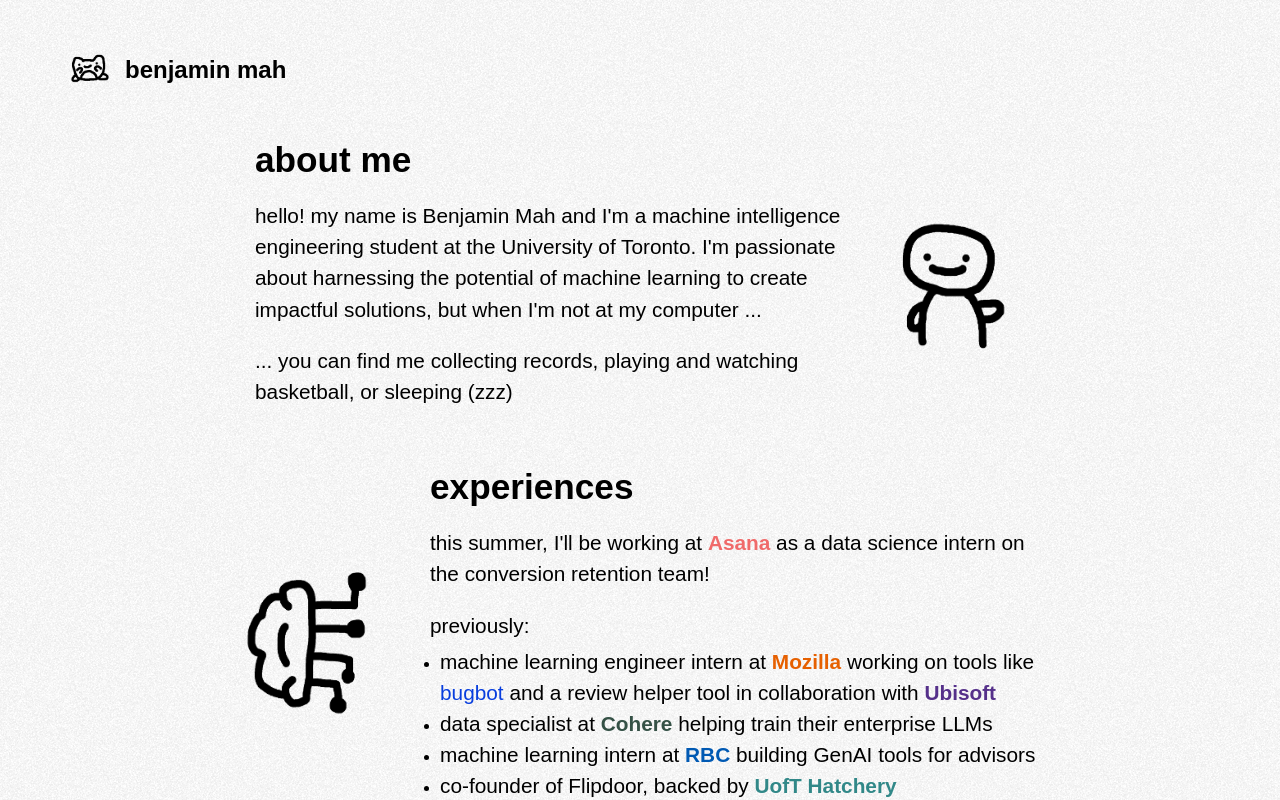
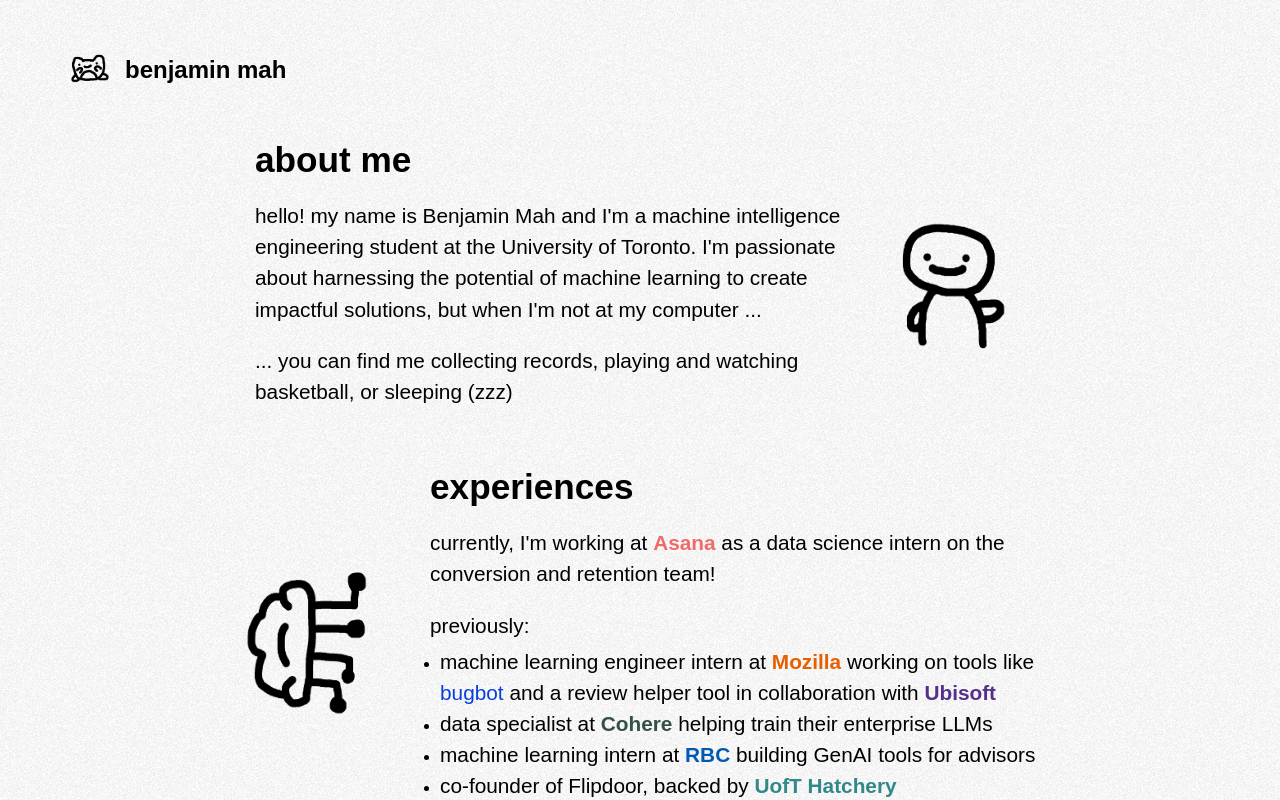
Before and after one commit to benjaminmah/personal-portfolio, a React (Create React App) app: page /about in a window 1280 px wide. Built offline with nearby package versions, Linux system fonts and the light colour scheme; a web font is replaced by a local one.

Commit message:
Updated song, about page

```diff
--- a/src/components/about.js
+++ b/src/components/about.js
@@ -16,7 +16,7 @@
                 <img src="/icons/brain1.png" alt="me" className="experiences-image" />
                 <div className="experiences">
                     <h1>experiences</h1>
-                    <p>this summer, I'll be working at <strong><a href="https://www.asana.com/" target="_blank" rel="noopener noreferrer" className="asana">Asana</a></strong> as a data science intern on the conversion retention team!</p>
+                    <p>currently, I'm working at <strong><a href="https://www.asana.com/" target="_blank" rel="noopener noreferrer" className="asana">Asana</a></strong> as a data science intern on the conversion and retention team!</p>
                     <p>previously:</p>
                     <ul>
                         <li>
--- a/src/components/home.js
+++ b/src/components/home.js
@@ -12,7 +12,7 @@
         <div className="home">
             <h1>hi! i'm benjamin</h1>
             <p className="blurb">
-                a thought on an autumn night - jannabi
+                ripples - beabadoobee
                 <span className={`music-player ${isPlaying ? 'playing' : ''}`} onClick={togglePlayPause}>
                     <img src={isPlaying ? `${baseUrl}/icons/pause1.png` : `${baseUrl}/icons/play1.png`} alt="Music Player" className="music-icon" />
                 </span>
```
Also changed, not shown: 1 other file (tests, documents, lock files or other folders).
